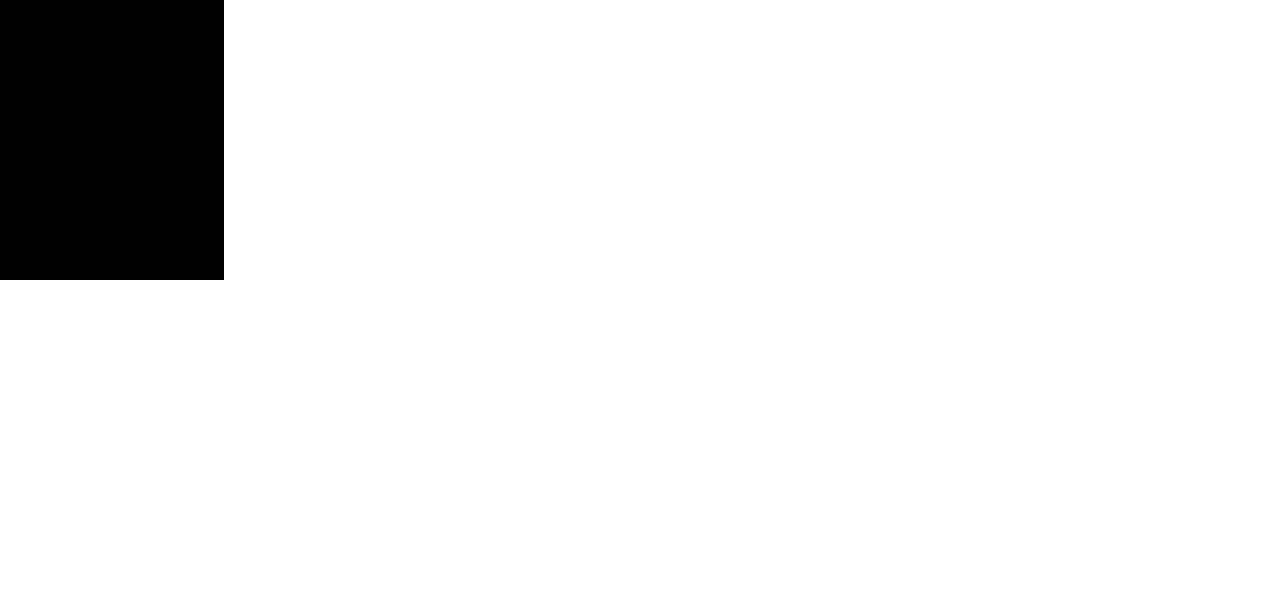
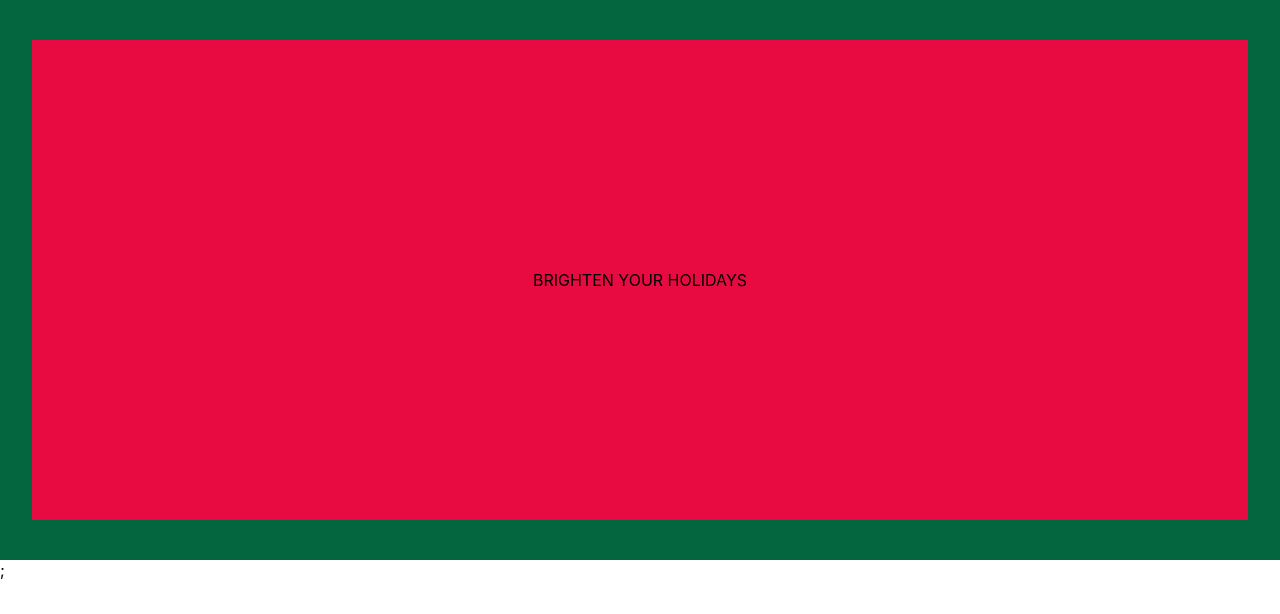
Before and after one commit to pretty-banana/moonbucks, a React (Create React App) app in the folder moonbucks/: page / in a window 1280 px wide. Shown: the top 614 px of the page. Built offline with nearby package versions, Linux system fonts and the light colour scheme.

Commit message:
FEAT: Main1 틀 완성

```diff
--- a/moonbucks/src/App.js
+++ b/moonbucks/src/App.js
@@ -6,7 +6,7 @@ const App = () => {
     return (
       <BrowserRouter>
         <Routes>
-            <Route path="/" element={<Home/>} />
+            <Route path="/" element={<Home />} />
         </Routes>
       </BrowserRouter>
     );
--- /dev/null
+++ b/moonbucks/src/components/Home/Main1.jsx
@@ -0,0 +1,12 @@
+import React from 'react';
+import * as style from '../../styles/Main1Styles';
+
+const Main1 = () => {
+  return (
+    <style.Container>
+      <style.RedBox>BRIGHTEN YOUR HOLIDAYS</style.RedBox>
+    </style.Container>
+  );
+};
+
+export default Main1;
--- a/moonbucks/src/pages/Home.jsx
+++ b/moonbucks/src/pages/Home.jsx
@@ -1,15 +1,12 @@
 import React from 'react';
-import styled from 'styled-components';
-
-const Container = styled.div`
-  background-color: black;
-
-  width: 14rem;
-  height: 17.5rem;
-`;
+import Main1 from '../components/Home/Main1';
 
 const Home = () => {
-  return <Container />;
+  return (
+    <div>
+      <Main1 />;
+    </div>
+  );
 };
 
 export default Home;
--- /dev/null
+++ b/moonbucks/src/styles/Main1Styles.js
@@ -0,0 +1,20 @@
+import styled from 'styled-components';
+
+export const Container = styled.div`
+    width: 100%;
+    height: 70vh;
+    background-color: #03663f;
+    display: flex;
+    justify-content: center;
+    align-items: center;
+
+`;
+
+export const RedBox = styled.div`
+    width: 95%;
+    height: 60vh;
+    background-color: #e80b41;
+    display: flex;
+    justify-content: center;
+    align-items: center;
+`;
```
